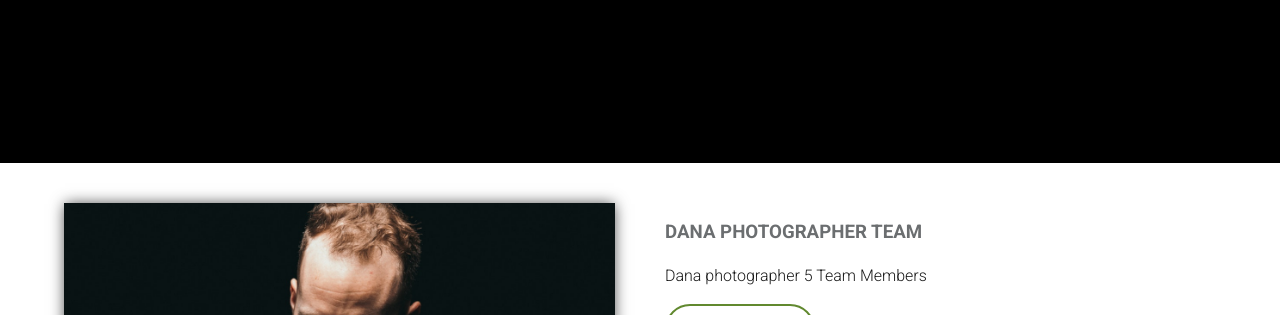
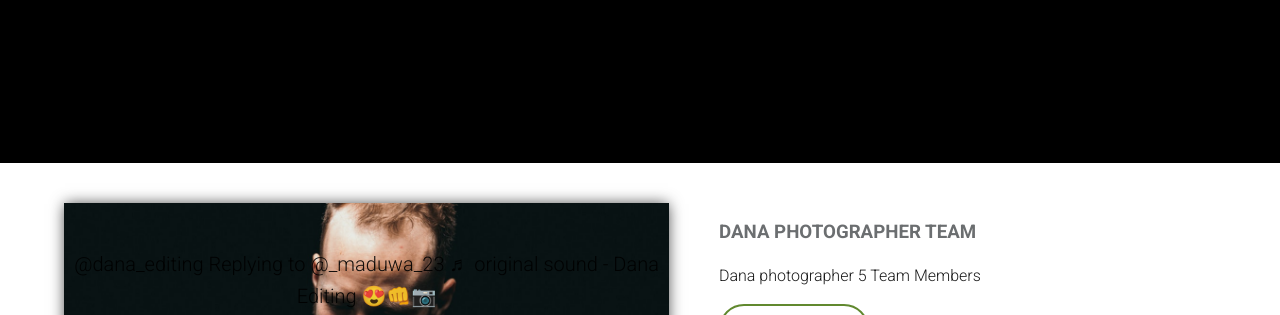
Before and after one commit to OmiduAnjane/dana-editing-family.github.io, a plain HTML site: page index.html in a window 1280 px wide. Shown: the part 637-952 px from the top of the page. Drawn offline with Linux system fonts and the light colour scheme; a script that the page names is missing.

Commit message:
Update index.html

```diff
--- a/index.html
+++ b/index.html
@@ -147,6 +147,7 @@
             <div class = "container">
 
                 <div class = "sec-one-left">
+                    <blockquote class="tiktok-embed" cite="https://www.tiktok.com/@dana_editing/video/7158749585374973211" data-video-id="7158749585374973211" style="max-width: 605px;min-width: 325px;" > <section> <a target="_blank" title="@dana_editing" href="https://www.tiktok.com/@dana_editing?refer=embed">@dana_editing</a> Replying to @_maduwa_23 <a target="_blank" title="♬ original sound - Dana Editing  😍👊📷" href="https://www.tiktok.com/music/original-sound-7158749604209412890?refer=embed">♬ original sound - Dana Editing  😍👊📷</a> </section> </blockquote> <script async src="https://www.tiktok.com/embed.js"></script>
 
                     <!-- image here -->
 
```
